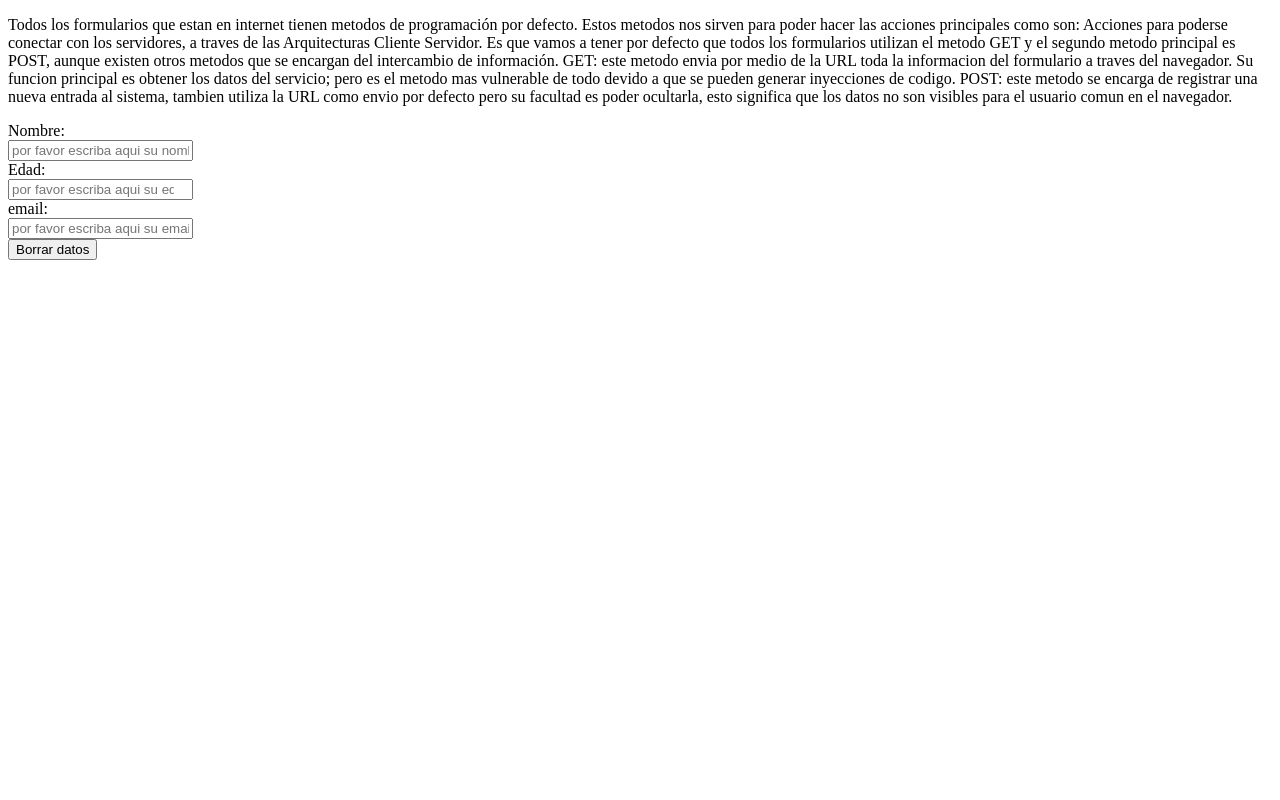
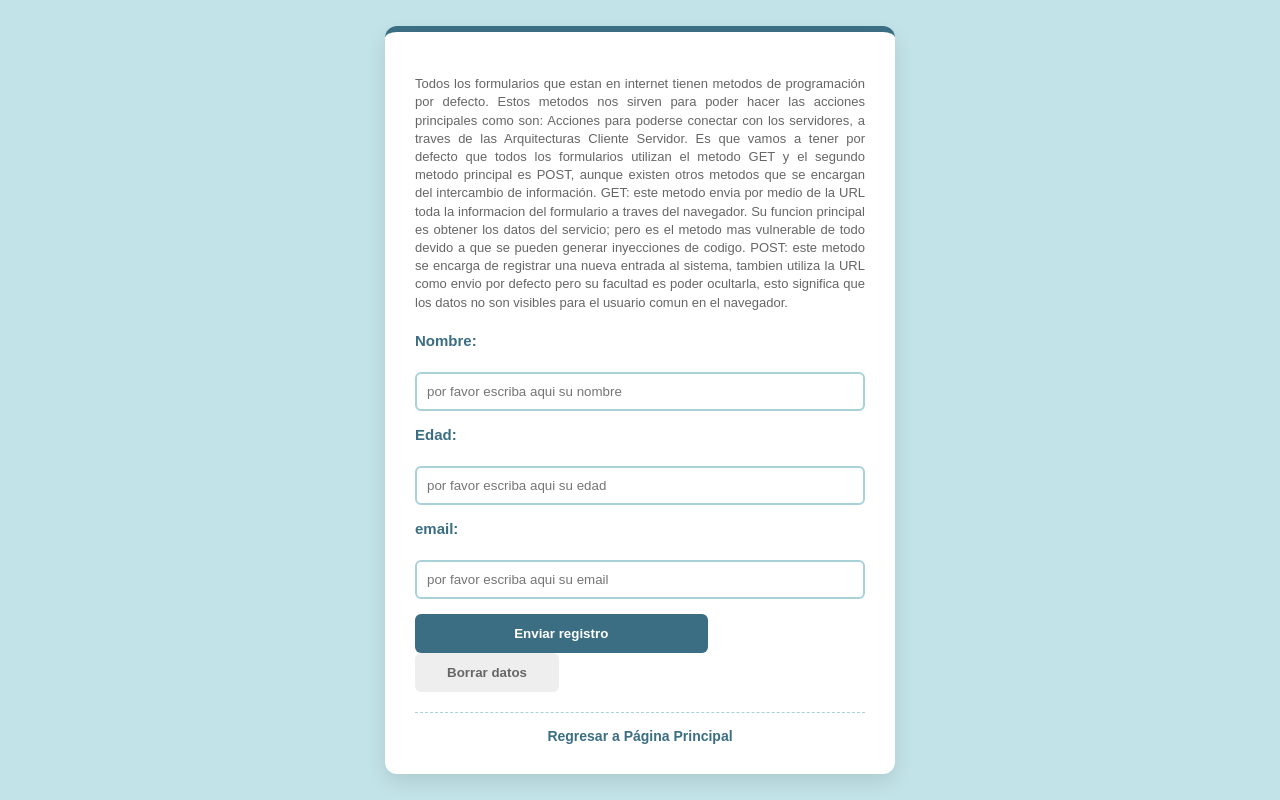
Before and after one commit to Carlosskglz/Garcia_Lara_JuanCarlos, a plain HTML site: page formulario/formulario.html in a window 1280 px wide. Drawn offline with Linux system fonts and the light colour scheme.

Commit message:
formulariocompleto

```diff
--- /dev/null
+++ b/formulario/formulario.css
@@ -0,0 +1,106 @@
+
+/* Paleta de Colores Azulada */
+:root {
+    --azul-fuerte: #3B6E82;    /* Tono para títulos y botones */
+    --azul-claro: #C2E3E8;     /* Fondo de la página */
+    --azul-borde: #A8D1D8;     /* Bordes de los inputs */
+    --texto: #1A2F38;
+    --blanco: #FFFFFF;
+}
+
+body {
+    background-color: var(--azul-claro);
+    font-family: 'Plus Jakarta Sans', sans-serif;
+    display: flex;
+    justify-content: center;
+    align-items: center;
+    min-height: 100vh;
+    margin: 0;
+}
+
+.container {
+    background-color: var(--blanco);
+    width: 90%;
+    max-width: 450px; /* Tamaño ideal: ni muy chico ni muy grande */
+    padding: 30px;
+    border-radius: 12px;
+    box-shadow: 0 8px 20px rgba(0,0,0,0.1);
+    border-top: 6px solid var(--azul-fuerte);
+}
+
+/* Estilo para el texto explicativo de arriba */
+.container p {
+    font-size: 13px;
+    color: #666;
+    line-height: 1.4;
+    margin-bottom: 20px;
+    text-align: justify;
+}
+
+label {
+    display: block;
+    color: var(--azul-fuerte);
+    font-weight: bold;
+    margin-bottom: 5px;
+    font-size: 15px;
+}
+
+input[type="text"],
+input[type="number"] {
+    width: 100%;
+    padding: 10px;
+    margin-bottom: 15px;
+    border: 2px solid var(--azul-borde);
+    border-radius: 6px;
+    box-sizing: border-box; /* Evita que se salga del contenedor */
+}
+
+input:focus {
+    outline: none;
+    border-color: var(--azul-fuerte);
+}
+
+/* Botones alineados y juntos */
+input[type="submit"],
+input[type="reset"] {
+    padding: 12px;
+    border-radius: 6px;
+    font-weight: bold;
+    cursor: pointer;
+    border: none;
+    transition: 0.3s;
+}
+
+input[type="submit"] {
+    background-color: var(--azul-fuerte);
+    color: white;
+    width: 65%; /* Más ancho para resaltar */
+}
+
+input[type="reset"] {
+    background-color: #eee;
+    color: #666;
+    width: 32%;
+}
+
+input[type="submit"]:hover {
+    background-color: var(--texto);
+}
+
+/* LA SOLUCIÓN AL ENLACE: Estilo para que no quede afuera */
+a {
+    display: block;
+    text-align: center;
+    margin-top: 20px;
+    color: var(--azul-fuerte);
+    text-decoration: none;
+    font-weight: bold;
+    font-size: 14px;
+    padding-top: 15px;
+    border-top: 1px dashed var(--azul-borde); /* Una linea divisoria bonita */
+}
+
+a:hover {
+    color: var(--texto);
+    text-decoration: underline;
+}
--- a/formulario/formulario.html
+++ b/formulario/formulario.html
@@ -3,7 +3,9 @@
 <head>
     <meta charset="UTF-8">
     <meta name="viewport" content="width=device-width, initial-scale=1.0">
-    <title>Document</title>
+    <title>Formulario</title>
+    <script src="./formulario.js"></script>
+    <link rel="stylesheet" href="./formulario.css">
 </head>
 <body>
     <div class="container">
@@ -12,7 +14,7 @@
             GET: este metodo envia por medio de la URL toda la informacion del formulario a traves del navegador. Su funcion principal es obtener los datos del servicio; pero es el metodo mas vulnerable de todo devido a que se pueden generar inyecciones de codigo.
             POST: este metodo se encarga de registrar una nueva entrada al sistema, tambien utiliza la URL como envio por defecto pero su facultad es poder ocultarla, esto significa que los datos no son visibles para el usuario comun en el navegador.
 
-            <form name="formulario" method="GET" id="formulario">
+            <form name="formulario" method="GET" id="formulario" onsubmit="return validar(this)">
                 <label for="nombre">
                     Nombre:
                 </label>
@@ -33,9 +35,13 @@
                 <br>
                 <input type="text" name="email" id="email" placeholder="por favor escriba aqui su email">
                 <br>
-                <input type="submit" name="borrar" value="Borrar datos">
+                <input type="submit" name="enviar" value="Enviar registro">
+                <br>
+                <input type="reset" name="borrar" value="Borrar datos">
             </form>
         </p>
+        <a href="../">Regresar a Página Principal </a>
     </div>
+
 </body>
 </html>
--- a/formulario/formulario.js
+++ b/formulario/formulario.js
@@ -1,38 +1,38 @@
-document.addEventListener("DOMContentLoaded", function() {
+function validar(formulario) {
+    if (formulario.nombre.value.trim().length < 3) {
+        alert("Por favor, ingresa al menos 3 caracteres en el campo nombre.");
+        formulario.nombre.focus();
+        return false;
+    }
 
-    const formulario = document.getElementById('formulario');
+    var abcOK = "ABCDEFGHIJKLMNÑOPQRSTUVWXYZÁÉÍÓÚÜabcdefghijklmnopqrstuvwxyzáéíóúü ";
+    var checkString = formulario.nombre.value;
 
-    formulario.addEventListener('submit', function(evento) {
-        // Detenemos el envío automático para validar primero
-        evento.preventDefault();
+    for (var i = 0; i < checkString.length; i++) {
+        var caracter = checkString.charAt(i);
+        if (abcOK.indexOf(caracter) == -1) {
+            alert("Por favor, ingresa solo letras en el campo nombre.");
+            formulario.nombre.focus();
+            return false;
+        }
+    }
 
-        // Obtenemos los valores de los inputs
-        const nombre = document.getElementById('nombre').value.trim();
-        const edad = document.getElementById('edad').value;
-        const email = document.getElementById('email').value.trim();
+    var edad = parseInt(formulario.edad.value);
+    if (isNaN(edad) || edad < 18 || edad > 99) {
+        alert("Por favor, ingresa una edad válida (entre 18 y 99 años).");
+        formulario.edad.focus();
+        return false;
+    }
 
-        // 1. Validar Nombre (que no esté vacío y longitud mínima)
-        if (nombre.length < 3) {
-            alert("Por favor, escribe un nombre válido (mínimo 3 caracteres).");
-            return;
-        }
+    var txtEmail = formulario.email.value;
+    var re = /^(([^<>()\[\]\\.,;:\s@"]+(\.[^<>()\[\]\\.,;:\s@"]+)*)|(".+"))@((\[[0-9]{1,3}\.[0-9]{1,3}\.[0-9]{1,3}\.[0-9]{1,3}\])|(([a-zA-Z\-0-9]+\.)+[a-zA-Z]{2,}))$/;
 
-        // 2. Validar Edad (que sea un número positivo y razonable)
-        if (edad <= 0 || edad > 120) {
-            alert("Por favor, ingresa una edad válida.");
-            return;
-        }
+    if (!re.test(txtEmail)) {
+        alert("Por favor, ingresa un correo electrónico válido.");
+        formulario.email.focus();
+        return false;
+    }
 
-        // 3. Validar Email (usando una Expresión Regular)
-        const regexEmail = /^[^\s@]+@[^\s@]+\.[^\s@]+$/;
-        if (!regexEmail.test(email)) {
-            alert("El formato del correo electrónico no es válido.");
-            return;
-        }
-
-        // Si todo está bien, podemos proceder
-        alert("Formulario validado con éxito. Enviando datos...");
-
-        // Aquí podrías usar formulario.submit() si quieres enviarlo realmente
-    });
-});
+    alert("Formulario validado con éxito. Enviando datos...");
+    return true;
+}
```
